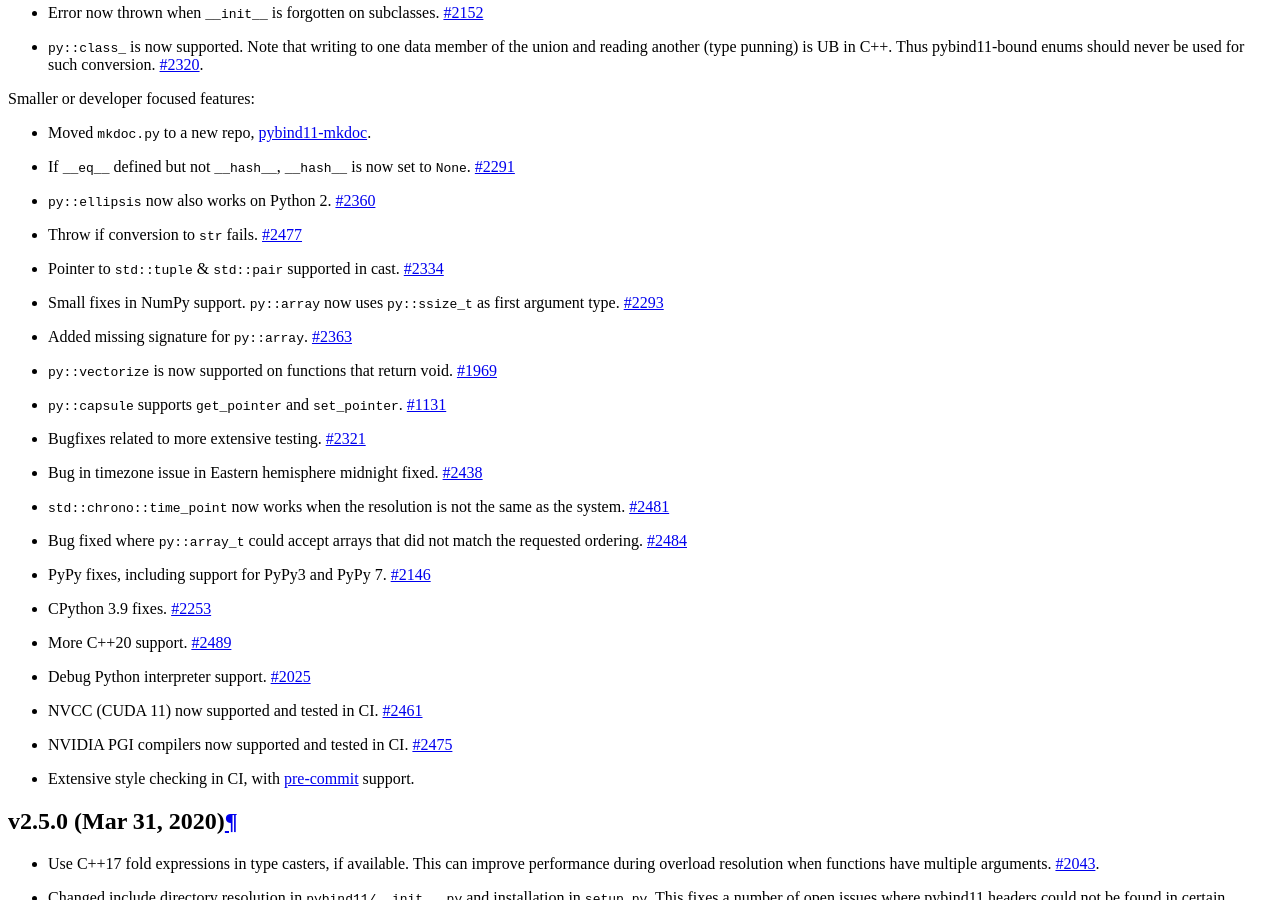
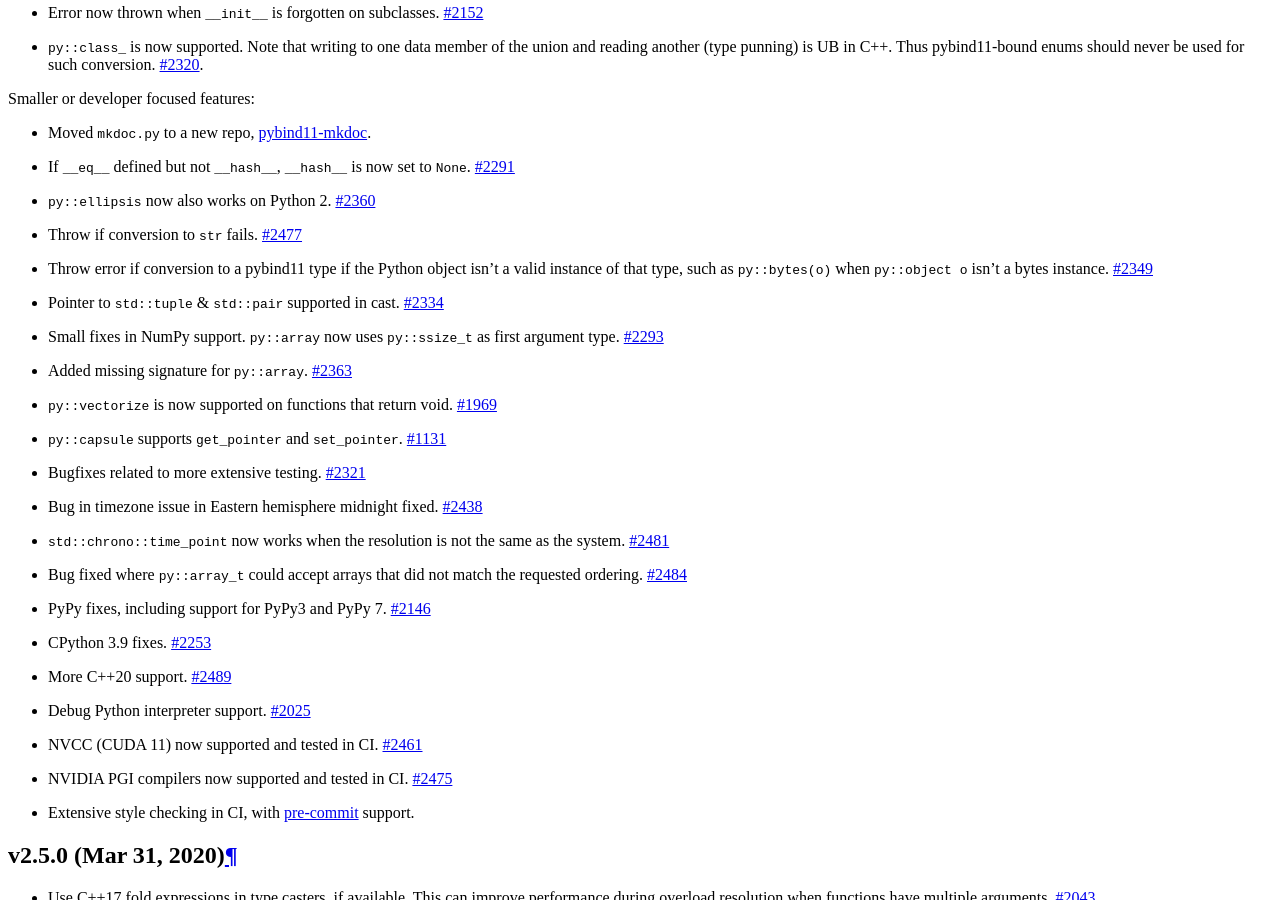
Before and after one commit to pybind/pybind11, a Sphinx documentation site: the page built from docs/changelog.rst, in a window 1280 px wide and 900 px high, scrolled down 2261 px. Built offline with Sphinx 7.4.7 and the Read the Docs theme 2.0.0, drawn with Linux system fonts in a browser that asks for light colours.

Commit message:
docs: add changelog for conversion protection change

```diff
--- a/docs/changelog.rst
+++ b/docs/changelog.rst
@@ -125,6 +125,11 @@ Smaller or developer focused features:
 
 * Throw if conversion to ``str`` fails.
   `#2477 <https://github.com/pybind/pybind11/pull/2477>`_
+
+* Throw error if conversion to a pybind11 type if the Python object isn't a
+  valid instance of that type, such as ``py::bytes(o)`` when ``py::object o``
+  isn't a bytes instance.
+  `#2349 <https://github.com/pybind/pybind11/pull/2349>`_
 
 * Pointer to ``std::tuple`` & ``std::pair`` supported in cast.
   `#2334 <https://github.com/pybind/pybind11/pull/2334>`_
--- a/docs/upgrade.rst
+++ b/docs/upgrade.rst
@@ -22,6 +22,10 @@ use them via a pip install from the new location.
 An error is now thrown when ``__init__`` is forgotten on subclasses. This was
 incorrect before, but was not checked. Add a call to ``__init__`` if it is
 missing.
+
+A ``py::type_error`` is now thrown when casting to a subclass (like
+``py::bytes`` from ``py::object``) if the conversion is not valid. Make a valid
+conversion instead.
 
 The undocumented ``h.get_type()`` method has been deprecated and replaced by
 ``py::type::of(h)``.
```
